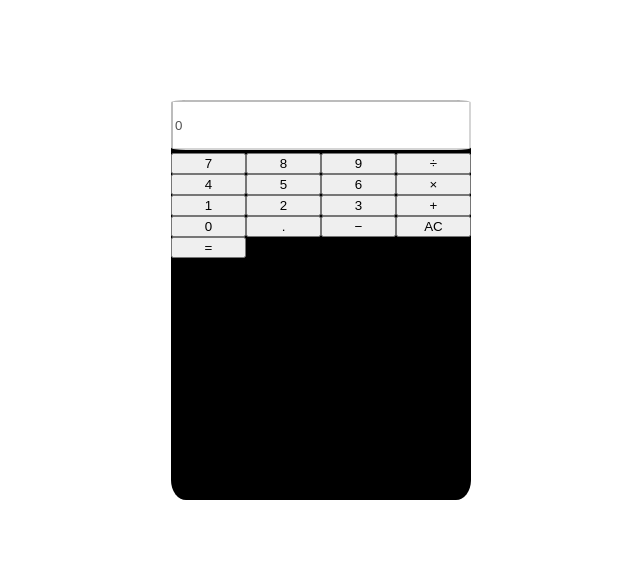
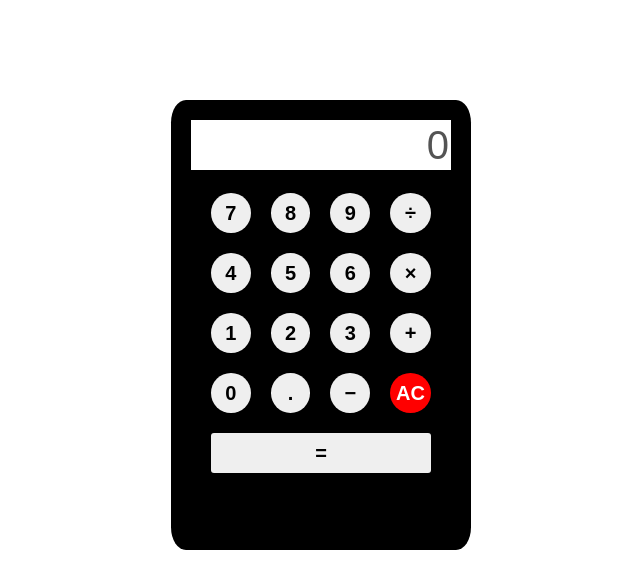
Before and after one commit to n13a/calc, a plain HTML site: page index.html in a window 1280 px wide. Shown: the whole page, without its empty margins (319-959 px from the left). Drawn offline with Linux system fonts and the light colour scheme.

Commit message:
complete css and html

```diff
--- a/index.html
+++ b/index.html
@@ -29,7 +29,7 @@
             <button type="button" value="0">0</button>
             <button type="button" value=".">.</button>
             <button type="button" value="-">&minus;</button>
-            <button type="button" value="AC">AC</button>
+            <button class="ac" type="button" value="AC">AC</button>
 
             <button class="equal" type="button" value="=">&equals;</button>
         </section>
--- a/style/style.css
+++ b/style/style.css
@@ -14,26 +14,51 @@ body {
 
 section.calculator {
     background-color: black;
-    height: 400px;
+    height: 450px;
     border-radius: 5%;
     margin: 100px auto;
     width: 300px;
+    padding: 20px;
 }
 
 .calculator-buttons  {
     margin-top: 3px;
+    padding: 20px;
+    gap: 20px;
     display: grid;
+    grid-auto-rows: 40px;
     grid-template-columns: repeat(4, 1fr);
 
 }
 
 .equal {
-
+    grid-column: 1/5;
+    border-radius: 3px;
 }
 
 .calculator-screen {
     width: 100%;
+    font-size: 4rem;
+    text-align: right;
     background-color: white;
-    border-radius: 5%;
+
     height: 50px;
+    border: none;
+
 }
+
+button {
+    border-radius: 100%;
+    font-weight: bold;
+    font-size: 2rem;
+    border: none;
+}
+
+.ac {
+    background-color: red;
+    color: white;
+}
+
+button:hover{
+    background-color: rgb(44, 117, 122);
+}
```
